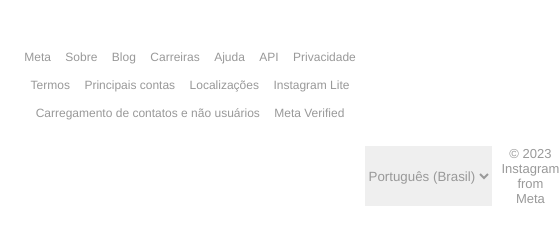
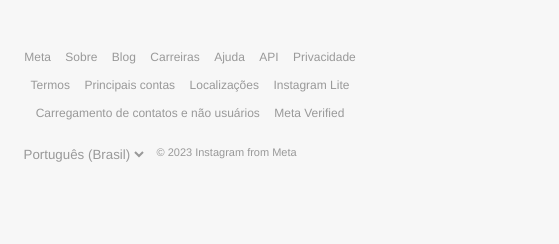
Before and after one commit to dandara-dias/home-instagram, a plain HTML site: page index.html in a window 390 px wide. Shown: the part 566-810 px from the top of the page, 559 px wide, since content can reach past the window. Drawn offline with Linux system fonts and the light colour scheme.

Commit message:
Arrumando footer no mobile, e cor em desktop

```diff
--- a/CSS/instagram.css
+++ b/CSS/instagram.css
@@ -3,10 +3,11 @@
   padding: 0;
   box-sizing: border-box;
   font-family: Helvetica;
+  background-color: var(--primary);
 }
 
 :root {
-  --primary: #F6F7EB;
+  --primary: #F7F7F7;
   --secondary: #999999;
   --terciary: #45B8ED;
   --details: #484B70;
@@ -220,8 +221,16 @@ main > div:nth-child(1) {
     display: none;
   }
 
+  #copyright {
+    font-size: 11px;
+  }
+
   #footer-link li {
     margin-bottom: 10px;
+  }
+
+  #footer-option {
+    margin-left: auto;
   }
 
   #form-box {
```
